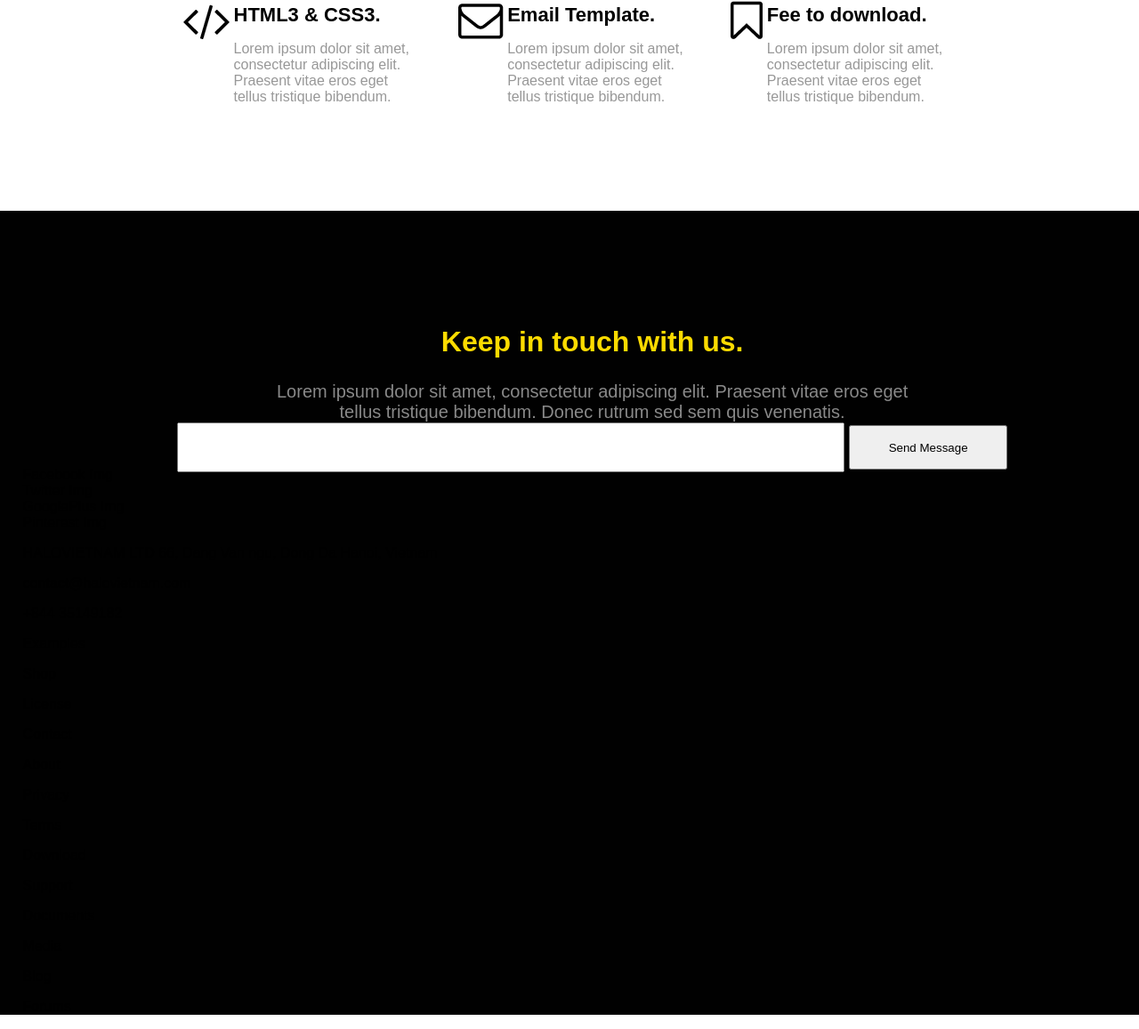
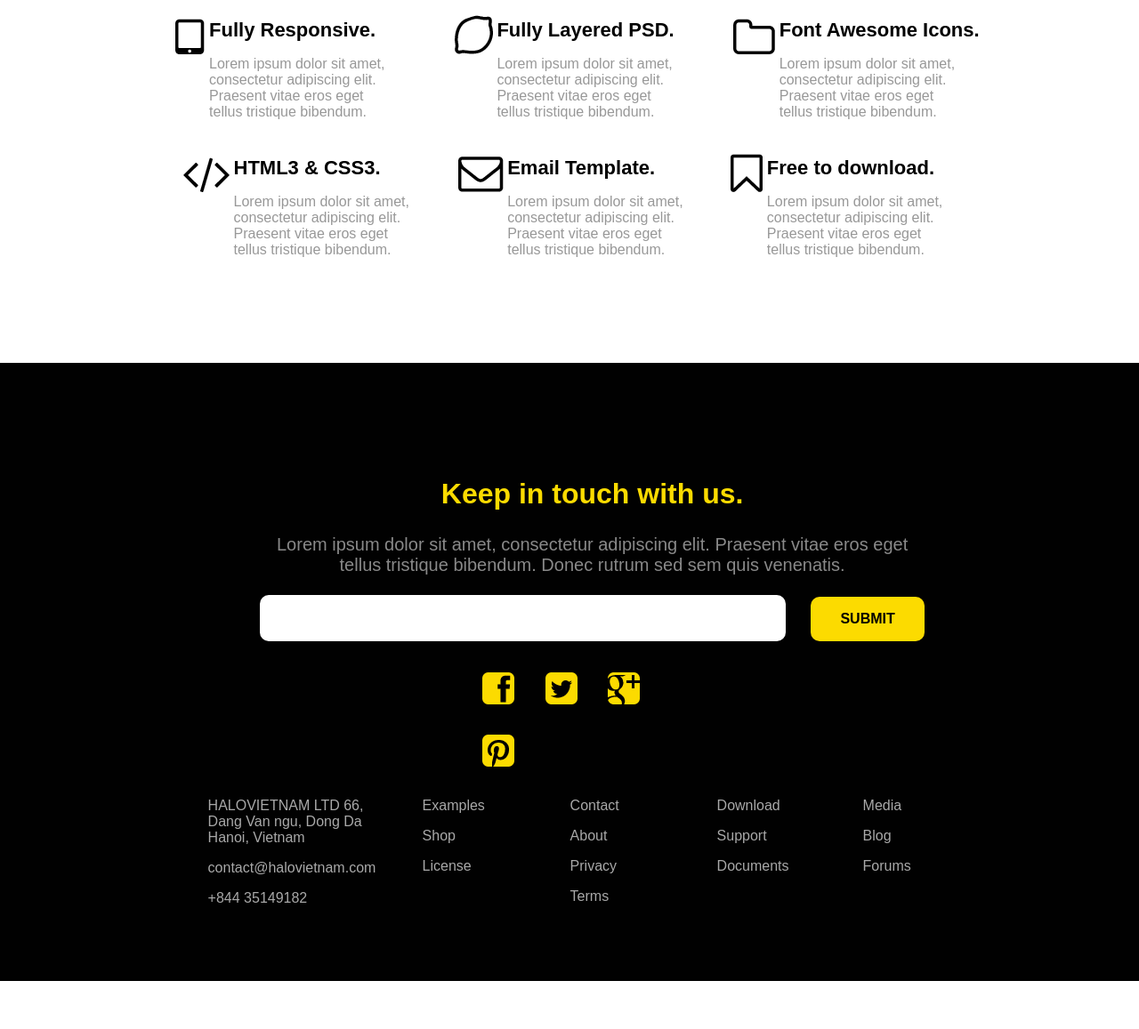
Before and after one commit to cristianfelipe94/TinyOneWebSite, a website: page src/index.html in a window 1280 px wide. Shown: the part 1224-2381 px from the top of the page at 89% size. After the commit the page ends 2327 px from the top, so only its background shows below. Drawn offline with Linux system fonts and the light colour scheme.

Commit message:
Added styles to the Form and the Footer block.

```diff
--- a/src/index.html
+++ b/src/index.html
@@ -13,11 +13,11 @@
 
     <div class="navMenu">
       <h1 class="maintitle">tinyone</h1>
-      <ul class="tabsMenu">
-        <li>Blog</li>
-        <li>Support</li>
-        <li>Features</li>
-      </ul>
+      <div class="tabsMenu">
+        <a href="">Blog</a>
+        <a href="">Support</a>
+        <a href="">Features</a>
+      </div>
     </div>
 
     <div class="contentBlock">
@@ -96,7 +96,7 @@
         </div>
 
         <div class="sixthFeature">
-            <h3 class="featureTitle">Fee to download.</h3>
+            <h3 class="featureTitle">Free to download.</h3>
             <div class="paragraphSixthWrapper">
               <p class="featureParagraph">Lorem ipsum dolor sit amet, consectetur adipiscing elit. Praesent vitae eros eget tellus tristique bibendum.</p>
             </div>
@@ -114,15 +114,15 @@
     <div class="formBlock">
       <form action="POST">
           <input type="text" name="email" id="email" class="inputEmailBar" value="" size="50"/>
-          <input class="sendMessageBtn" type="submit" value="Send Message" name="send">
+          <input class="sendMessageBtn" type="submit" value="Submit" name="send">
       </form>
     </div>
 
     <div class="imgSprites">
-      <div>Facebook Img</div>
-      <div>Twitter Img</div>
-      <div>GooglePlus Img</div>
-      <div>Pinterest Img</div>
+      <a href="" class="facebookIcon"></a>
+      <a href="" class="twitterIcon"></a>
+      <a href="" class="googleIcon"></a>
+      <a href="" class="pinterestIcon"></a>
     </div>
 
     <div class="footerBlock">
--- a/src/sass/style.scss
+++ b/src/sass/style.scss
@@ -7,15 +7,14 @@ font-family: PT Sans, sans-serif;
 body {
   margin: 0;
   padding: 0;
+  overflow-x: hidden;
 }
 
 
 //Firts yellow block.
 /////////////////////
 .firstBlock {
-  padding: 8% 2% 0 2%;
-  height: 80%;
-  width: 100vw;
+  padding: 8% 0;
   background-color: #fcdb00;
 }
 
@@ -23,9 +22,8 @@ body {
 ///////////////////////
 .navMenu {
   max-width: 940px;
-  height: 60px;
   margin: 0 auto;
-  padding: 1%;
+  padding-bottom: 8%;
 }
 
 .navMenu::after {
@@ -41,31 +39,38 @@ body {
   float: left;
 }
 
-.maintitle::before {
+.navMenu::before {
   $url:'../assets/print.png';
   content: '';
   background-image: url($url);
   height: 48px;
   width: 48px;
-  display: inline-block;
+  float: left;
+  margin-right: 10px;
 }
 
 .tabsMenu {
-  display: inline-block;
   float: right;
-  width: 50%;
+  width: 31%;
   padding: 0;
   margin: 0;
-  height: 60px;
-  vertical-align: baseline;
 }
 
-.tabsMenu li {
+.tabsMenu a {
   font-size: 22px;
   display: inline;
-  list-style: none;
-  float: right;
-  margin: 0 37.5px 0;
+  color: black;
+  text-decoration: none;
+  cursor: pointer;
+  font-weight: bold;
+  &:hover {
+    color: white;
+    transition: color 0.5s;
+  }
+}
+
+.tabsMenu a + a {
+  margin-left: 37.5px;;
 }
 
 //Information block.
@@ -357,7 +362,7 @@ body {
 //Thrid Block
 /////////////
 .thirdBlock {
-  padding: 8% 2% 0% 2%;
+  padding: 8% 2% 8% 2%;
   height: 80%;
   width: 100vw;
   background-color: #010101;
@@ -379,25 +384,180 @@ body {
 
 .thirdContentBlock {
   max-width: 940px;
-  margin: 0 auto;
+  margin: 0 auto 22px;
   text-align: center;
 }
 
 .formBlock {
-  max-width: 940px;
+  max-width: 752px;
   height: 50px;
-  margin: 0 auto;
+  margin: 22px auto;
   text-align: center;
 }
 
 .inputEmailBar {
- width: 79%;
+ width: 78%;
+ height: 50px;
+ margin-right: 12px;
  display: inline-block;
- height: 50px;
+ border-radius: 10px;
+ border: none;
+ font-size: 20px;
 }
 
 .sendMessageBtn {
-  width: 19%;
+  font-size: 16px;
+  width: 17%;
   height: 50px;
+  margin-left: 12px;
+  font-weight: bold;
+  text-transform: uppercase;
+  display: inline-block;
+  background-color: #fcdb00;
+  border-radius: 10px;
+  border: none;
+  &:hover {
+    background-color: black;
+    color: #fcdb00;
+    transition: background-color 0.8s, color 0.5s;
+    border: 2px solid #fcdb00;
+  }
+}
+
+//Sprites Block.
+////////////////
+.imgSprites {
+  width: 277px;
+  margin: 0 auto;
+}
+
+.facebookIcon {
+  height: 36px;
+  width: 36px;
+  $url:'../assets/facebookIcon.png';
+  background-image: url($url);
+  content: '';
+  display: inline-block;
+  margin: 15px;
+  cursor: pointer;
+  &:hover {
+    opacity: 0.7;
+  }
+}
+
+.twitterIcon {
+  height: 36px;
+  width: 36px;
+  $url:'../assets/twitterIcon.png';
+  background-image: url($url);
+  content: '';
+  display: inline-block;
+  margin: 15px;
+  cursor: pointer;
+  &:hover {
+    opacity: 0.7;
+  }
+}
+
+.googleIcon {
+  height: 36px;
+  width: 36px;
+  $url:'../assets/googleIcon.png';
+  background-image: url($url);
+  content: '';
+  display: inline-block;
+  margin: 15px;
+  cursor: pointer;
+  &:hover {
+    opacity: 0.7;
+  }
+}
+
+.pinterestIcon {
+  height: 36px;
+  width: 36px;
+  $url:'../assets/pinterestIcon.png';
+  background-image: url($url);
+  content: '';
+  display: inline-block;
+  margin: 15px;
+  cursor: pointer;
+  &:hover {
+    opacity: 0.7;
+  }
+}
+
+//Footer Block.
+///////////////
+.footerBlock {
+  color: rgba(255, 255, 255, 0.664);
+  width: 890px;
+  padding-bottom: 8%;
+  margin: 0 auto;
+}
+
+.footerBlock::before {
+  clear: both;
+  content:'';
   display: inline-block;
 }
+
+.addressBlock {
+  width: 185px;
+  padding: 0 13px;
+  float: left;
+  p {
+    cursor: pointer;
+    &:hover {
+      color: white;
+    }
+  }
+}
+
+.firstInfoFooterBlock {
+  width: 80px;
+  margin: 0 43px;
+  float: left;
+  p {
+    cursor: pointer;
+    &:hover {
+      color: white;
+    }
+  }
+}
+
+.secondInfoFooterBlock {
+  width: 80px;
+  margin: 0 43px;
+  float: left;
+  p {
+    cursor: pointer;
+    &:hover {
+      color: white;
+    }
+  }
+}
+
+.thirdInfoFooterBlock {
+  width: 80px;
+  margin: 0 42px;
+  float: left;
+  p {
+    cursor: pointer;
+    &:hover {
+      color: white;
+    }
+  }
+}
+
+.fourthInfoFooterBlock {
+  width: 80px;
+  margin: 0 42px;
+  float: left;
+  p {
+    cursor: pointer;
+    &:hover {
+      color: white;
+    }
+  }
+}
```
Also changed, not shown: src/assets/facebookIcon.png (added), src/assets/googleIcon.png (added), src/assets/pinterestIcon.png (added), src/assets/twitterIcon.png (added), src/css/style.css, 1 other file.
